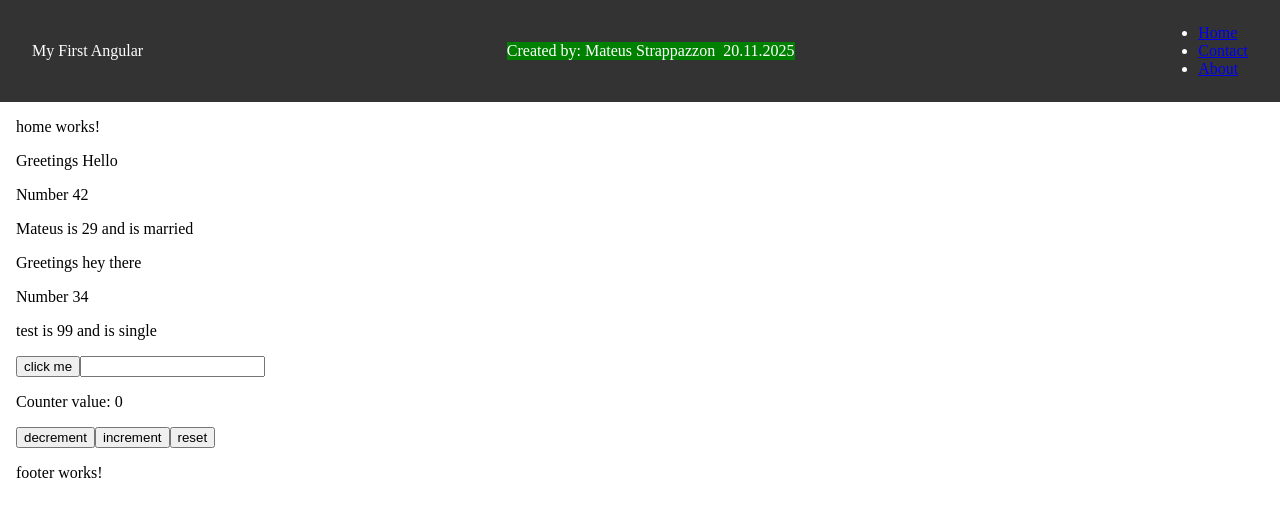
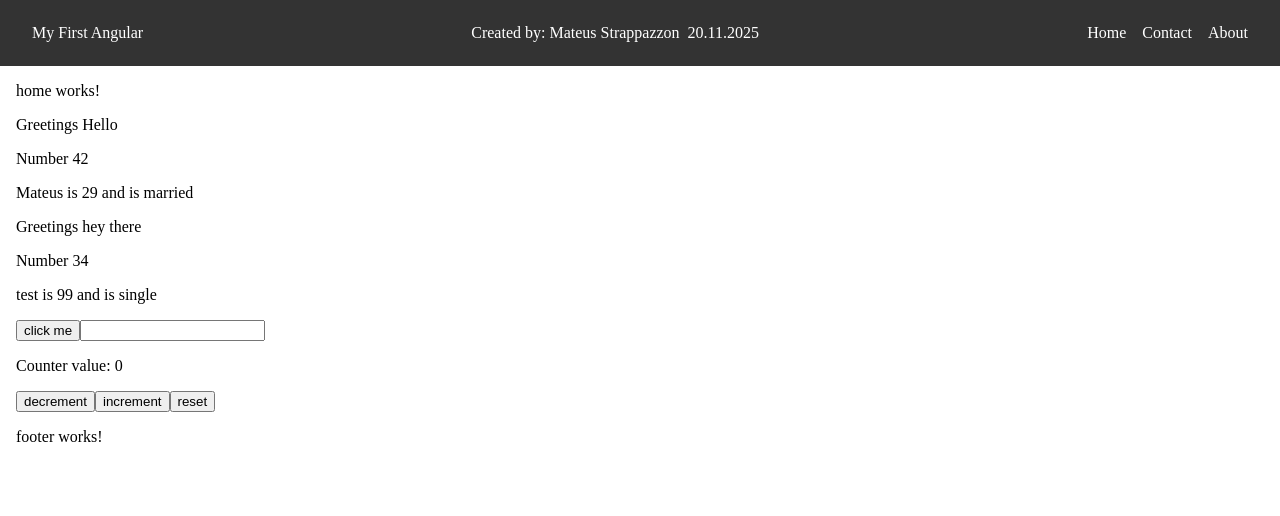
Before and after one commit to m-stpz/angular, an Angular app in the folder angular-app/: page / in a window 1280 px wide. Shown: the top 516 px of the page. Built offline with nearby package versions, Linux system fonts and the light colour scheme.

Commit message:
init services

```diff
--- a/angular-app/src/app/components/header/header.component.html
+++ b/angular-app/src/app/components/header/header.component.html
@@ -8,7 +8,7 @@
     </div>
 
     <div>
-      <ul>
+      <ul class="nav-links">
         <!-- needs the CommonModules imported -->
         <li *ngFor="let link of links">
           <a [routerLink]="link.path">{{ link.label }}</a>
--- a/angular-app/src/app/components/header/header.component.scss
+++ b/angular-app/src/app/components/header/header.component.scss
@@ -6,10 +6,28 @@ nav {
   color: white;
   align-items: center;
   justify-content: space-between;
+  height: 50px;
+}
+
+.nav-links {
+  display: flex;
+  gap: 1rem;
+  margin: 0;
+  padding: 0;
+  list-style: none;
+
+  a {
+    color: #fff;
+    text-decoration: none;
+    transition: opacity 0.4s ease;
+
+    &:hover {
+      opacity: 0.7;
+    }
+  }
 }
 
 .author-date {
   display: flex;
-  background-color: green;
   gap: 0.5rem;
 }
```
Also changed, not shown: 1 other file (tests, documents, lock files or other folders).
